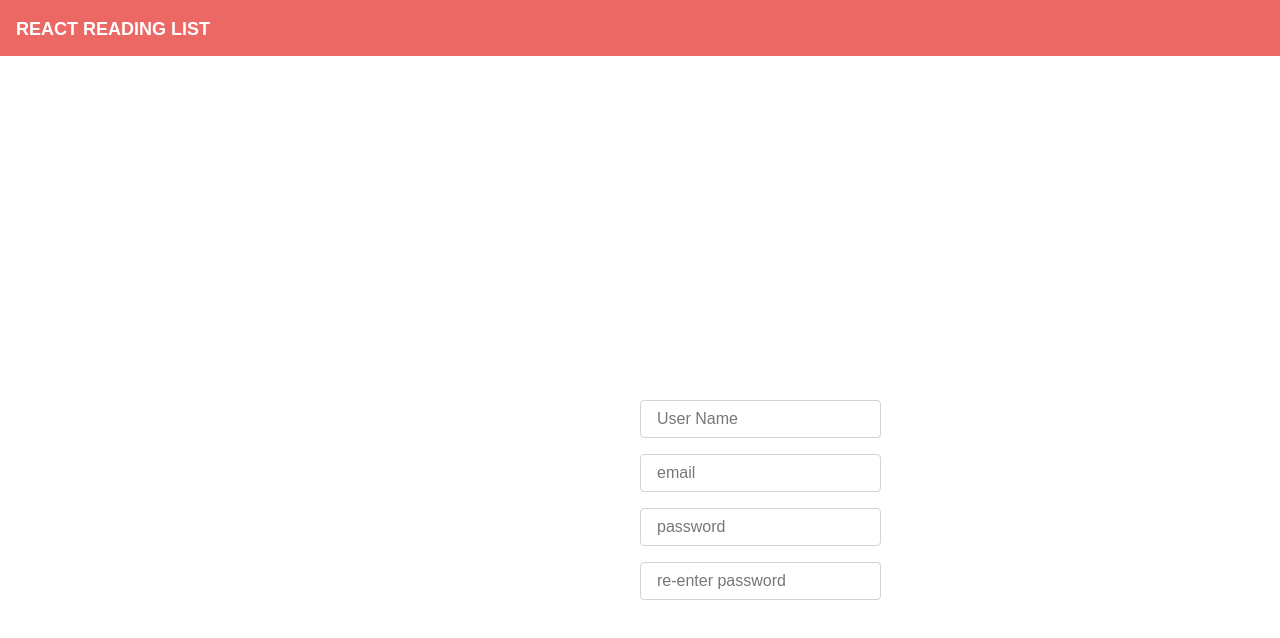
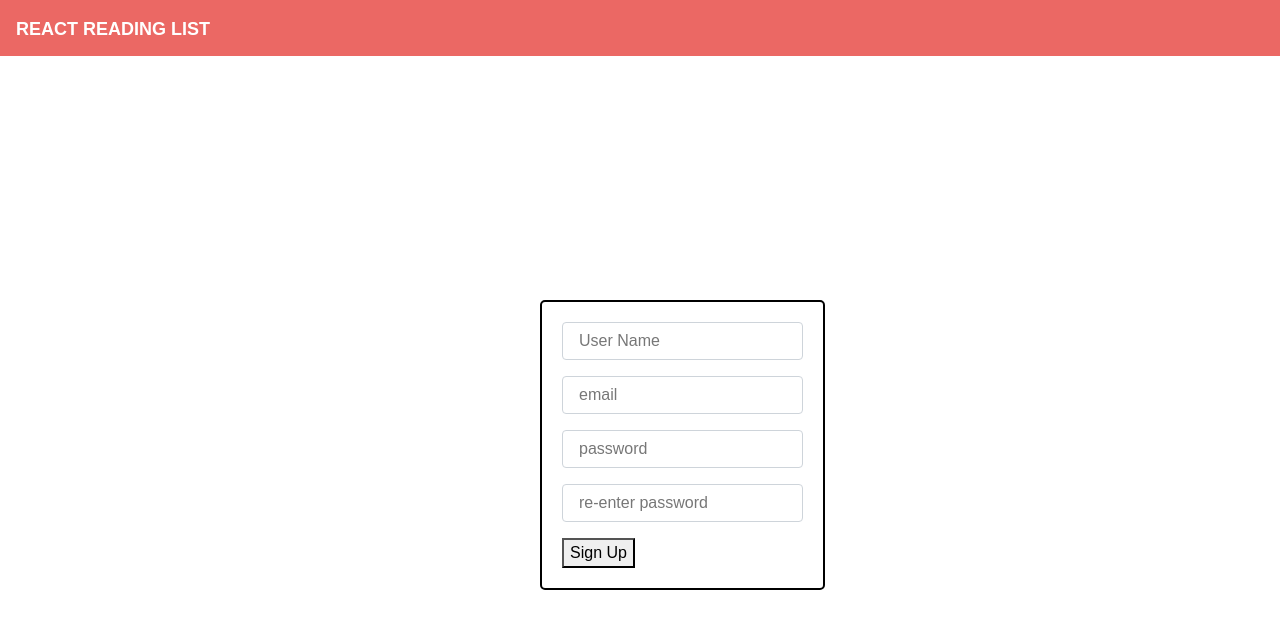
Before and after one commit to SashaPatsel/mern-passport-boilerplate, a React (Create React App) app in the folder client/: page / in a window 1280 px wide. Shown: the top 638 px of the page. Built offline with nearby package versions, Linux system fonts and the light colour scheme; a web font is replaced by a local one.

Commit message:
form in center card

```diff
--- a/client/src/components/Card/Card.js
+++ b/client/src/components/Card/Card.js
@@ -0,0 +1,11 @@
+import React from "react";
+import "./card.css"
+
+const Card = ({ children }) => (
+  <div className="mern-card">
+    {children}
+  </div>
+);
+
+
+export default Card
--- a/client/src/components/Card/card.css
+++ b/client/src/components/Card/card.css
@@ -0,0 +1,5 @@
+.mern-card {
+  padding: 20px;
+  border: solid 2px black;
+  border-radius: 5px;
+}
--- a/client/src/components/Form/FormBtn.js
+++ b/client/src/components/Form/FormBtn.js
@@ -1,7 +1,7 @@
 import React from "react";
 
 export const FormBtn = props => (
-  <button {...props} style={{ float: "right", marginBottom: 10 }} className="btn btn-success">
+  <button {...props} >
     {props.children}
   </button>
 );
--- a/client/src/pages/Landing/Landing.js
+++ b/client/src/pages/Landing/Landing.js
@@ -3,6 +3,7 @@ import API from "../../utils/API"
 import { Link } from "react-router-dom";
 import "./landing.css"
 import { Input, TextArea, FormBtn } from "../../components/Form";
+import Card from "../../components/Card/Card.js"
 
 class Landing extends Component {
   state = {
@@ -14,7 +15,7 @@ class Landing extends Component {
     return (
       <div>
         <div className="dead-center">
-
+          <Card>
             <form>
               <Input
                 value={this.state.userName}
@@ -42,9 +43,13 @@ class Landing extends Component {
                 placeholder="re-enter password"
                 type="password"
               />
-
+              <FormBtn
+                onClick={this.handleFormSubmit}
+              >
+                Sign Up
+              </FormBtn>
             </form>
-
+          </Card>
         </div>
       </div>
     )
--- a/client/src/pages/Landing/landing.css
+++ b/client/src/pages/Landing/landing.css
@@ -2,4 +2,6 @@
   position: absolute;
   left: 50%;
   top: 50%;
+  margin-top: -100px;
+  margin-left: -100px;
 }
```
Lines whose indentation alone changed are shown as unchanged.
